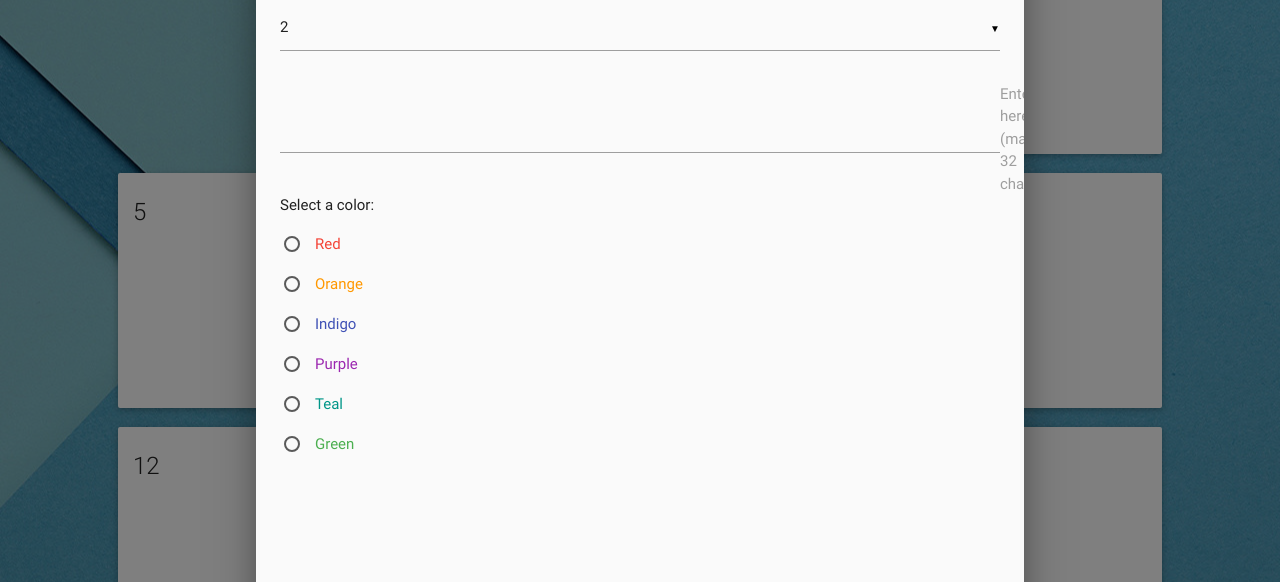
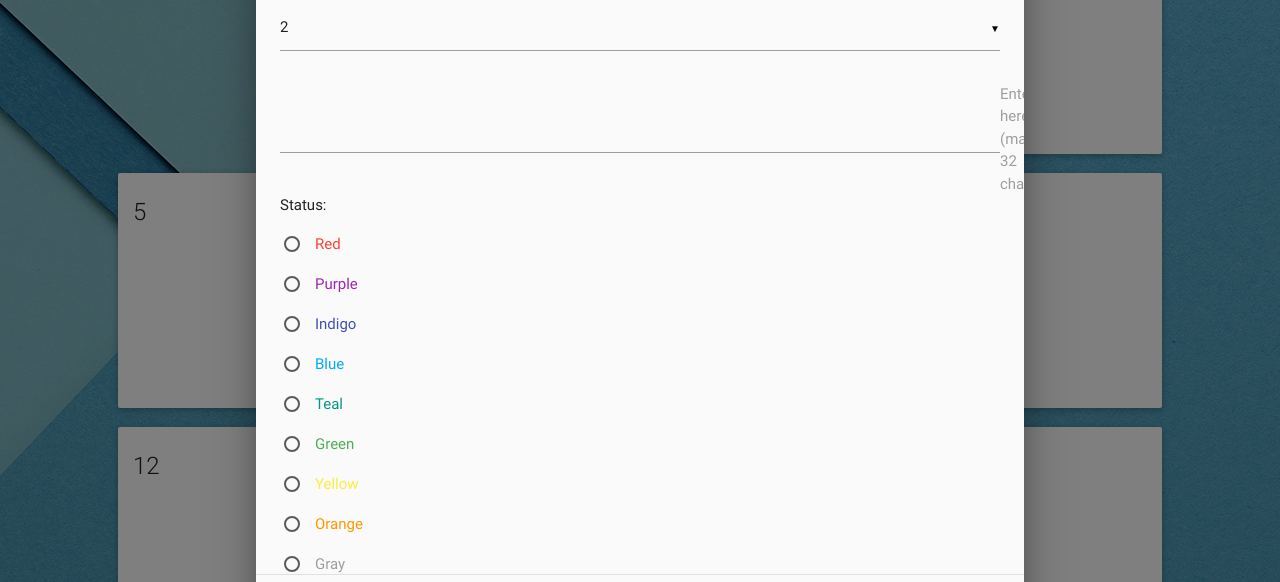
Before and after one commit to aidanvanleuven/CalendarWebApp, a website: page public/index.html in a window 1280 px wide. Both pictures are taken after a click on the link "New Entry". Shown: the part 154-736 px from the top of the page. Drawn offline with Linux system fonts and the light colour scheme; no server answers.

Commit message:
Visual fixes; Bug squashing; New Colors

```diff
--- a/public/css/index.css
+++ b/public/css/index.css
@@ -27,13 +27,15 @@ span.badge.new {
 	height: 40px;
 	line-height: 40px;
 	box-shadow: none;
+	opacity: 0.97;
 
 }
 .dow-row {
 	height : 25px;
 	line-height: 25px;
 	top:40px;
-	box-shadow: none;
+	opacity: 0.97;
+	box-shadow: 0 3px 5px 0 rgba(0,0,0,0.16),0 5px 10px 0 rgba(0,0,0,0.12);
 }
 nav .brand-logo {
 	font-size: 1.9rem;
@@ -42,16 +44,13 @@ nav .brand-logo {
 	top:2% !important;
 	width:60%;
 	max-height:none;
-}
-#color-radios {
-	margin-bottom: 265px;
+	height:96% !important;
 }
 #toast-container {
     top: 90%;
     right: 45%;
     width: 10%;
 }
-.page-wrapper {
+body {
 	background: url(/img/wallpaper.jpg) no-repeat center center fixed;
-	padding-bottom: 1px;
 }
--- a/public/index.html
+++ b/public/index.html
@@ -1,6 +1,8 @@
 <!DOCTYPE html>
 <html>
 <head>
+
+  <title>J&amp;B Calendar</title>
   <!--Import Google Icon Font-->
   <link href="http://fonts.googleapis.com/icon?family=Material+Icons" rel="stylesheet">
   <!--Import materialize.css-->
@@ -39,24 +41,6 @@
 	</nav>
 	</div>
 
-<!-- 	<div class="row">
-		<div class="col s2 offset-s1">
-			<div class="card">
-				<div class="card-content">
-					<span class="card-title">1</span>
-					<p>
-						<a href="#"><span class="new badge indigo" data-badge-caption="">Here are a few different</span></a><br>
-						<a href="#"><span class="new badge red" data-badge-caption="">Example items</span></a><br>
-						<a href="#"><span class="new badge purple" data-badge-caption="">Five items maximum per day</span></a><br>
-						<a href="#"><span class="new badge teal" data-badge-caption="">Approvals, Bids...</span></a><br>
-						<a href="#"><span class="new badge green" data-badge-caption="">How long can this be without overflowing</span></a><br>
-						<a href="#"><span class="new badge orange" data-badge-caption="">About 32 to be safe</span></a>
-					</p>
-				</div>
-			</div>
-		</div>
-	</div> -->
-
 	<!-- Day card structure -->
 	<div class="page-wrapper">
 
@@ -77,7 +61,7 @@
 
 	</div>
 
-	<div id="modal1" class="modal">
+	<div id="modal1" class="modal modal-fixed-footer">
 
 		<div class="modal-content">
 
@@ -103,22 +87,22 @@
 			</div>
 
 			<form id="color-radios">
-				<p>Select a color:</p>
+				<p>Status:</p>
 				<p>
 					<input type="radio" name="color" id="red" />
 					<label for="red" class="red-text">Red</label>
 				</p>
 				<p>
-					<input type="radio" name="color" id="orange" />
-					<label for="orange" class="orange-text">Orange</label>
+					<input type="radio" name="color" id="purple" />
+					<label for="purple" class="purple-text">Purple</label>
 				</p>
 				<p>
 					<input type="radio" name="color" id="indigo" />
 					<label for="indigo" class="indigo-text">Indigo</label>
 				</p>
 				<p>
-					<input type="radio" name="color" id="purple" />
-					<label for="purple" class="purple-text">Purple</label>
+					<input type="radio" name="color" id="blue" />
+					<label for="blue" class="light-blue-text">Blue</label>
 				</p>
 				<p>
 					<input type="radio" name="color" id="teal" />
@@ -127,6 +111,18 @@
 				<p>
 					<input type="radio" name="color" id="green" />
 					<label for="green" class="green-text">Green</label>
+				</p>
+				<p>
+					<input type="radio" name="color" id="yellow" />
+					<label for="yellow" class="yellow-text">Yellow</label>
+				</p>
+				<p>
+					<input type="radio" name="color" id="orange" />
+					<label for="orange" class="orange-text">Orange</label>
+				</p>
+				<p>
+					<input type="radio" name="color" id="grey" />
+					<label for="grey" class="grey-text">Gray</label>
 				</p>
 
 			</form>
--- a/public/js/index.js
+++ b/public/js/index.js
@@ -136,9 +136,7 @@ var socket = io();
 	function clickDelete(){
 		$("span.new.badge").click(function () {
 			sendData = {
-				month : g_Month.toString(),
-				day : $(this).parent().parent().parent().attr("id"),
-				title : $(this).text(),
+				title : $(this).text()
 			};
 			console.log(sendData);
 			$.post("/deleteentry", sendData, function(data){
```
